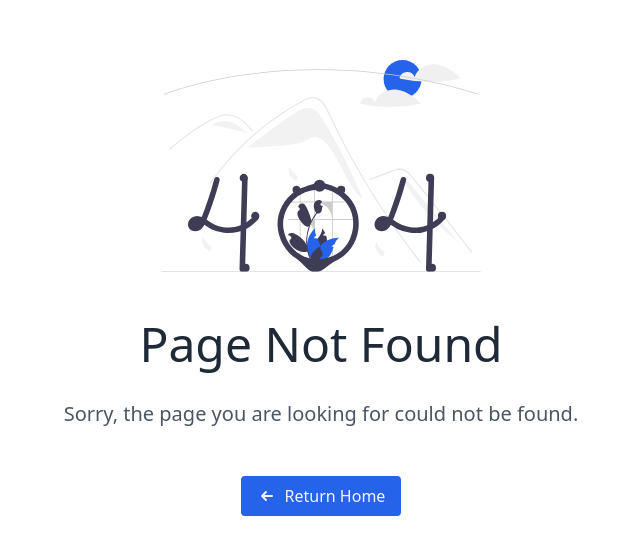
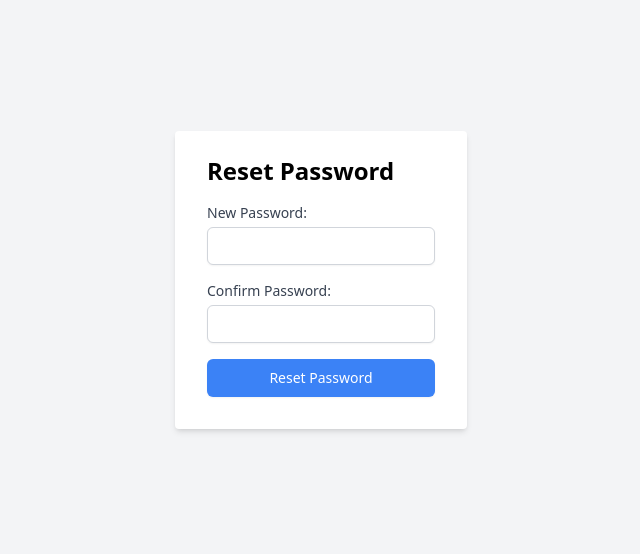
Before and after one commit to MD-Sharik/CRM, a React (Vite) app: page /resetpassword in a window 1280 px wide. Before the commit this address had no page. Shown: the part 112-666 px from the top of the page, without its empty margins (319-959 px from the left). Built offline with nearby package versions, Linux system fonts and the light colour scheme.

Commit message:
reset passworking

```diff
--- /dev/null
+++ b/src/Pages/ForgetPass.jsx
@@ -0,0 +1,56 @@
+// ForgotPassword.js
+import React, { useState } from "react";
+import axios from "axios";
+
+const ForgotPassword = () => {
+  const [email, setEmail] = useState("");
+  const [message, setMessage] = useState("");
+
+  const handleSubmit = async (e) => {
+    e.preventDefault();
+    try {
+      const response = await axios.post(
+        "http://localhost:3000/api/v1/user/forgetpassword",
+        { email }
+      );
+      setMessage(response.data.message);
+    } catch (error) {
+      setMessage("Error sending reset link. Please try again.");
+    }
+  };
+
+  return (
+    <div className="flex flex-col items-center justify-center h-screen bg-gray-100">
+      <div className="bg-white shadow-md rounded px-8 pt-6 pb-8 mb-4">
+        <h2 className="mb-4 text-2xl font-bold">Forgot Password</h2>
+        <form onSubmit={handleSubmit} className="space-y-4">
+          <div>
+            <label
+              htmlFor="email"
+              className="block text-sm font-medium text-gray-700"
+            >
+              Email:
+            </label>
+            <input
+              type="email"
+              id="email"
+              value={email}
+              onChange={(e) => setEmail(e.target.value)}
+              className="mt-1 block w-full px-3 py-2 border border-gray-300 rounded-md shadow-sm focus:outline-none focus:ring-primary-500 focus:border-primary-500 sm:text-sm"
+              required
+            />
+          </div>
+          <button
+            type="submit"
+            className="w-full flex justify-center bg-blue-500  py-2 px-4 border border-transparent rounded-md shadow-sm text-sm font-medium text-white bg-primary-600 hover:bg-primary-700 focus:outline-none focus:ring-2 focus:ring-offset-2 focus:ring-primary-500"
+          >
+            Send Reset Link
+          </button>
+        </form>
+        {message && <p className="mt-4 text-sm text-red-600">{message}</p>}
+      </div>
+    </div>
+  );
+};
+
+export default ForgotPassword;
--- /dev/null
+++ b/src/Pages/ResetPass.jsx
@@ -0,0 +1,86 @@
+// ResetPassword.js
+import React, { useState } from "react";
+import { useLocation, useNavigate } from "react-router-dom";
+import axios from "axios";
+
+const ResetPassword = () => {
+  const query = new URLSearchParams(useLocation().search);
+  const token = query.get("token");
+  const [password, setPassword] = useState("");
+  const [confirmPassword, setConfirmPassword] = useState("");
+  const [message, setMessage] = useState("");
+  const navigate = useNavigate(); // Hook for navigation
+
+  const handleSubmit = async (e) => {
+    e.preventDefault();
+    if (password !== confirmPassword) {
+      setMessage("Passwords do not match");
+      return;
+    }
+    try {
+      const response = await axios.post(
+        "http://localhost:3000/api/v1/user/resetpassword",
+        {
+          token,
+          password,
+        }
+      );
+      setMessage(response.data.message);
+      // If reset successful, navigate to sign-in page
+      navigate("/signin");
+    } catch (error) {
+      setMessage("Error resetting password. Please try again.");
+    }
+  };
+
+  return (
+    <div className="flex flex-col items-center justify-center h-screen bg-gray-100">
+      <div className="bg-white shadow-md rounded px-8 pt-6 pb-8 mb-4">
+        <h2 className="mb-4 text-2xl font-bold">Reset Password</h2>
+        <form onSubmit={handleSubmit} className="space-y-4">
+          <div>
+            <label
+              htmlFor="password"
+              className="block text-sm font-medium text-gray-700"
+            >
+              New Password:
+            </label>
+            <input
+              type="password"
+              id="password"
+              value={password}
+              onChange={(e) => setPassword(e.target.value)}
+              className="mt-1 block w-full px-3 py-2 border border-gray-300 rounded-md shadow-sm focus:outline-none focus:ring-primary-500 focus:border-primary-500 sm:text-sm"
+              required
+            />
+          </div>
+          <div>
+            <label
+              htmlFor="confirmPassword"
+              className="block text-sm font-medium text-gray-700"
+            >
+              Confirm Password:
+            </label>
+            <input
+              type="password"
+              id="confirmPassword"
+              value={confirmPassword}
+              onChange={(e) => setConfirmPassword(e.target.value)}
+              className="mt-1 block w-full px-3 py-2 border border-gray-300 rounded-md shadow-sm focus:outline-none focus:ring-primary-500 focus:border-primary-500 sm:text-sm"
+              required
+            />
+          </div>
+          <button
+            type="submit"
+            className="w-full flex justify-center py-2  bg-blue-500 px-4 border border-transparent rounded-md shadow-sm text-sm font-medium text-white bg-primary-600 hover:bg-primary-700 focus:outline-none focus:ring-2 focus:ring-offset-2 focus:ring-primary-500"
+          >
+            Reset Password
+          </button>
+        </form>
+        {message && <p className="mt-4 text-sm text-red-600">{message}</p>}
+      </div>
+    </div>
+  );
+};
+
+export default ResetPassword;
--- a/src/Pages/Signin.jsx
+++ b/src/Pages/Signin.jsx
@@ -45,7 +45,7 @@ function Signin() {
       console.log("error", error);
       setError("An unexpected error occurred. Please try again later.");
     } finally {
-      setLoading(false); // Set loading to false after API call completes
+      setLoading(false);
     }
   };
 
@@ -58,8 +58,8 @@ function Signin() {
 
   return (
     <div>
-      <div className="flex flex-wrap text-slate-800">
-        <div className="flex w-full flex-col md:w-1/2">
+      <div className="flex flex-wrap justify-center items-center text-slate-800">
+        <div className="flex  mt-16 md:mt-10  md:left-1/2">
           <div className="my-auto mx-auto flex flex-col justify-center px-6 pt-8 md:justify-start lg:w-[28rem]">
             <p className="text-center text-3xl font-bold md:leading-tight md:text-left md:text-5xl">
               Welcome back <br />
@@ -96,15 +96,15 @@ function Signin() {
                   />
                 </div>
               </div>
-              <a
-                href="#"
+              <Link
+                to={"/forgotpassword"}
                 className="mb-6 text-center text-sm font-medium text-gray-600 md:text-left"
               >
                 Forgot password?
-              </a>
+              </Link>
               <button
                 type="submit"
-                className={`rounded-lg bg-blue-600 px-4 py-2 text-center text-base font-semibold text-white shadow-md outline-none ring-blue-500 ring-offset-2 transition hover:bg-blue-700 focus:ring-2 md:w-32 ${
+                className={`rounded-lg bg-blue-600 px-4 py-2 text-center text-base font-semibold text-white shadow-md outline-none ring-blue-500 ring-offset-2 transition hover:bg-blue-700 focus:ring-2 w-full ${
                   loading ? "opacity-50 cursor-not-allowed" : ""
                 }`}
                 disabled={loading} // Disable button when loading
@@ -113,21 +113,22 @@ function Signin() {
               </button>
             </form>
             {error && <div className="text-red-600">{error}</div>}
-            <div className="py-12 text-center">
+            <div className="py-4 text-center">
               <p className="text-gray-600">
                 Don't have an account?
                 <Link
                   to="/signup"
-                  className="whitespace-nowrap font-semibold text-gray-900 underline underline-offset-4"
+                  className="whitespace-nowrap font-semibold text-gray-900"
                 >
-                  Sign up for free.
+                  {" "}
+                  <span className="text-blue-500  underline underline-offset-1">
+                    Sign up
+                  </span>{" "}
+                  here.
                 </Link>
               </p>
             </div>
           </div>
-        </div>
-        <div className="relative hidden md:flex items-center justify-center text-center h-screen select-none bg-blue-600 bg-gradient-to-br md:w-1/2">
-          <div className="py-16 px-8 text-white xl:w-[40rem]"></div>
         </div>
       </div>
     </div>
--- a/src/main.jsx
+++ b/src/main.jsx
@@ -37,6 +37,8 @@ import {
   loanApplicationsList,
   loanStatusClient,
 } from "./Utils/LaonApplicationHistory.js";
+import ForgetPass from "./Pages/ForgetPass.jsx";
+import ResetPassword from "./Pages/ResetPass.jsx";
 
 const router = createBrowserRouter([
   {
@@ -74,6 +76,8 @@ const router = createBrowserRouter([
         ],
       },
       { path: "signin", element: <Signin /> },
+      { path: "forgotpassword", element: <ForgetPass /> },
+      { path: "resetpassword", element: <ResetPassword /> },
       { path: "signup", element: <Signup /> },
       { path: "verify", element: <VerifyOTP /> },
       {
```
